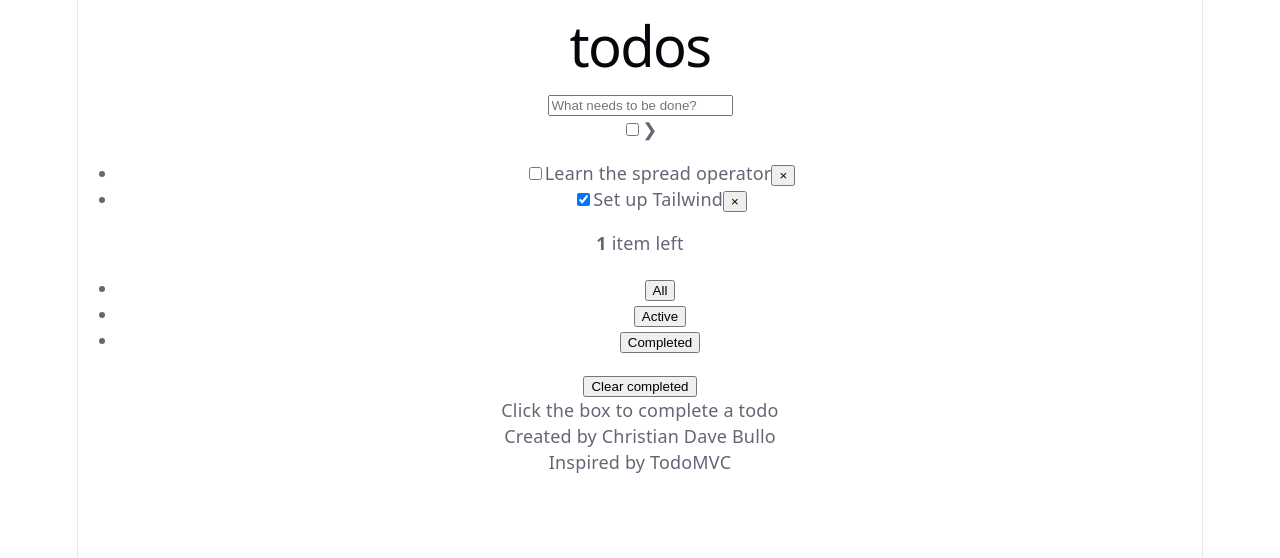
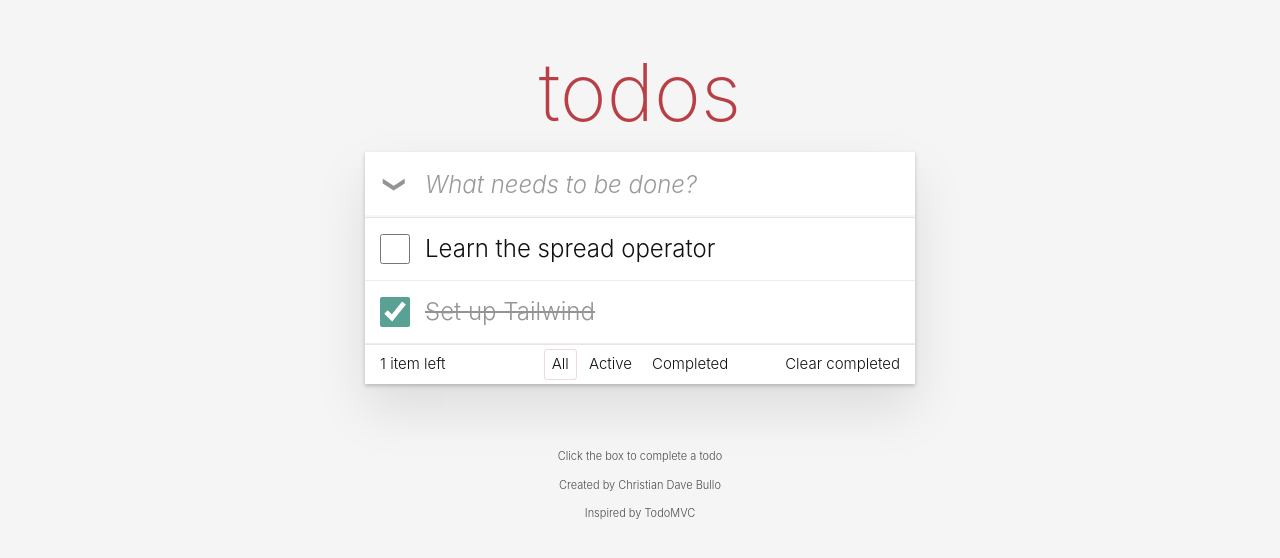
Before and after one commit to daviebullo-sudo/csit340-todomvc, a React (Vite) app in the folder todomvc/: page / in a window 1280 px wide. Shown: the top 558 px of the page. Built offline with nearby package versions, Linux system fonts and the light colour scheme.

Commit message:
feat: control the new todo input

```diff
--- a/todomvc/package.json
+++ b/todomvc/package.json
@@ -10,8 +10,10 @@
     "preview": "vite preview"
   },
   "dependencies": {
+    "@tailwindcss/vite": "^4.3.3",
     "react": "^19.3.1",
-    "react-dom": "^19.3.1"
+    "react-dom": "^19.3.1",
+    "tailwindcss": "^4.3.3"
   },
   "devDependencies": {
     "@eslint/js": "^10.0.1",
--- a/todomvc/src/components/Todos.jsx
+++ b/todomvc/src/components/Todos.jsx
@@ -1,6 +1,7 @@
 import { useState } from 'react'
 
 function Todos() {
+    const [text, setText] = useState('')
     const [todos] = useState([
     { id: 1, text: 'Learn the spread operator', completed: false },
     { id: 2, text: 'Set up Tailwind', completed: true },
@@ -15,6 +16,8 @@ function Todos() {
       <div className="relative bg-white shadow-[0_2px_4px_0_rgba(0,0,0,0.2),0_25px_50px_0_rgba(0,0,0,0.1)]">
         <form>
           <input
+            value={text}
+            onChange={(e) => setText(e.target.value)}
             className="h-[65px] w-full py-4 pr-4 pl-[60px] text-2xl shadow-[inset_0_-2px_1px_rgba(0,0,0,0.03)] outline-none placeholder:text-black/40 placeholder:italic focus:shadow-[0_0_2px_2px_#cf7d7d]"
             placeholder="What needs to be done?"
           />
--- a/todomvc/src/index.css
+++ b/todomvc/src/index.css
@@ -1,111 +1 @@
-:root {
-  --text: #6b6375;
-  --text-h: #08060d;
-  --bg: #fff;
-  --border: #e5e4e7;
-  --code-bg: #f4f3ec;
-  --accent: #aa3bff;
-  --accent-bg: rgba(170, 59, 255, 0.1);
-  --accent-border: rgba(170, 59, 255, 0.5);
-  --social-bg: rgba(244, 243, 236, 0.5);
-  --shadow:
-    rgba(0, 0, 0, 0.1) 0 10px 15px -3px, rgba(0, 0, 0, 0.05) 0 4px 6px -2px;
-
-  --sans: system-ui, 'Segoe UI', Roboto, sans-serif;
-  --heading: system-ui, 'Segoe UI', Roboto, sans-serif;
-  --mono: ui-monospace, Consolas, monospace;
-
-  font: 18px/145% var(--sans);
-  letter-spacing: 0.18px;
-  color-scheme: light dark;
-  color: var(--text);
-  background: var(--bg);
-  font-synthesis: none;
-  text-rendering: optimizeLegibility;
-  -webkit-font-smoothing: antialiased;
-  -moz-osx-font-smoothing: grayscale;
-
-  @media (max-width: 1024px) {
-    font-size: 16px;
-  }
-}
-
-@media (prefers-color-scheme: dark) {
-  :root {
-    --text: #9ca3af;
-    --text-h: #f3f4f6;
-    --bg: #16171d;
-    --border: #2e303a;
-    --code-bg: #1f2028;
-    --accent: #c084fc;
-    --accent-bg: rgba(192, 132, 252, 0.15);
-    --accent-border: rgba(192, 132, 252, 0.5);
-    --social-bg: rgba(47, 48, 58, 0.5);
-    --shadow:
-      rgba(0, 0, 0, 0.4) 0 10px 15px -3px, rgba(0, 0, 0, 0.25) 0 4px 6px -2px;
-  }
-
-  #social .button-icon {
-    filter: invert(1) brightness(2);
-  }
-}
-
-body {
-  margin: 0;
-}
-
-#root {
-  width: 1126px;
-  max-width: 100%;
-  margin: 0 auto;
-  text-align: center;
-  border-inline: 1px solid var(--border);
-  min-height: 100svh;
-  display: flex;
-  flex-direction: column;
-  box-sizing: border-box;
-}
-
-h1,
-h2 {
-  font-family: var(--heading);
-  font-weight: 500;
-  color: var(--text-h);
-}
-
-h1 {
-  font-size: 56px;
-  letter-spacing: -1.68px;
-  margin: 32px 0;
-  @media (max-width: 1024px) {
-    font-size: 36px;
-    margin: 20px 0;
-  }
-}
-h2 {
-  font-size: 24px;
-  line-height: 118%;
-  letter-spacing: -0.24px;
-  margin: 0 0 8px;
-  @media (max-width: 1024px) {
-    font-size: 20px;
-  }
-}
-p {
-  margin: 0;
-}
-
-code,
-.counter {
-  font-family: var(--mono);
-  display: inline-flex;
-  border-radius: 4px;
-  color: var(--text-h);
-}
-
-code {
-  font-size: 15px;
-  line-height: 135%;
-  padding: 4px 8px;
-  background: var(--code-bg);
-}
+  @import "tailwindcss";
--- a/todomvc/vite.config.js
+++ b/todomvc/vite.config.js
@@ -1,7 +1,7 @@
-import react from '@vitejs/plugin-react'
-import { defineConfig } from 'vite'
+   import { defineConfig } from 'vite'
+   import react from '@vitejs/plugin-react'
+   import tailwindcss from '@tailwindcss/vite'
 
-// https://vite.dev/config/
-export default defineConfig({
-  plugins: [react()],
-})
+   export default defineConfig({
+     plugins: [react(), tailwindcss()],
+   })
```
Also changed, not shown: 1 other file (tests, documents, lock files or other folders).
